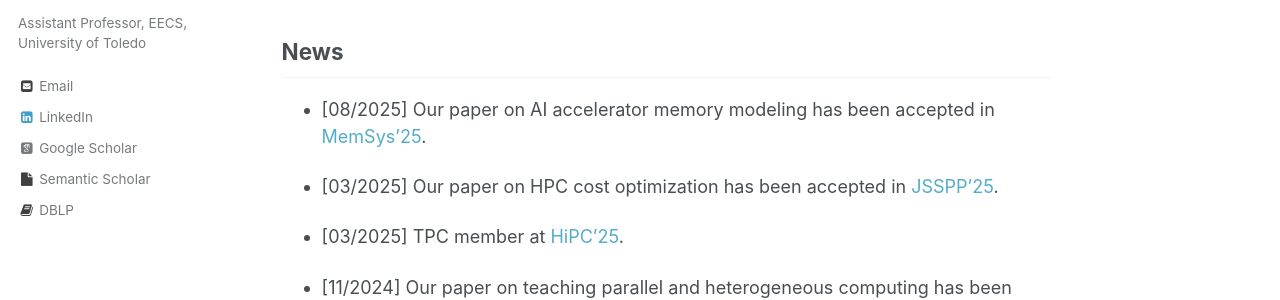
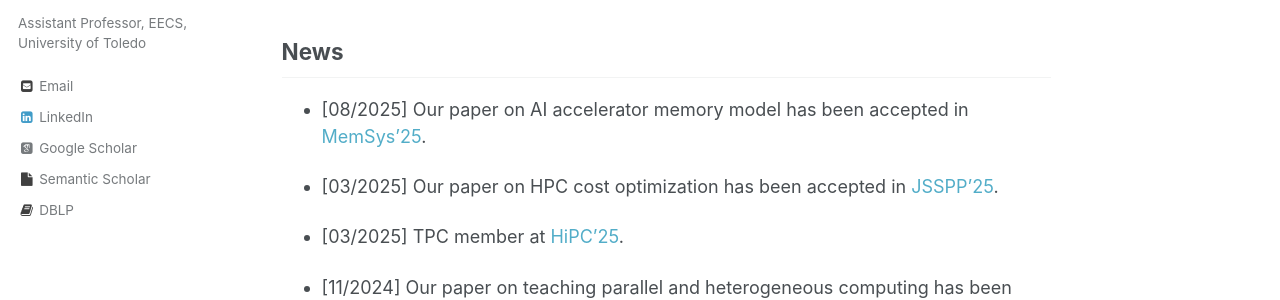
Before and after one commit to kishwarbd/kishwarbd.github.io, a Jekyll site: the page built from _pages/about.md, in a window 1280 px wide and 900 px high. Shown: the part 364-664 px from the top of the window. Built offline with Jekyll 4.4.1, drawn with Linux system fonts in a browser that asks for light colours; some web fonts are replaced.

Commit message:
Update about.md

```diff
--- a/_pages/about.md
+++ b/_pages/about.md
@@ -14,7 +14,7 @@ Jason Liu](https://people.cis.fiu.edu/liux/). I worked as a Research Aide at [Ar
 
 
 ## News
-* [08/2025] Our paper on AI accelerator memory modeling has been accepted in [MemSys'25](https://www.memsys.io/).
+* [08/2025] Our paper on AI accelerator memory model has been accepted in [MemSys'25](https://www.memsys.io/).
 
 * [03/2025] Our paper on HPC cost optimization has been accepted in [JSSPP'25](https://jsspp.org/).
 
```
